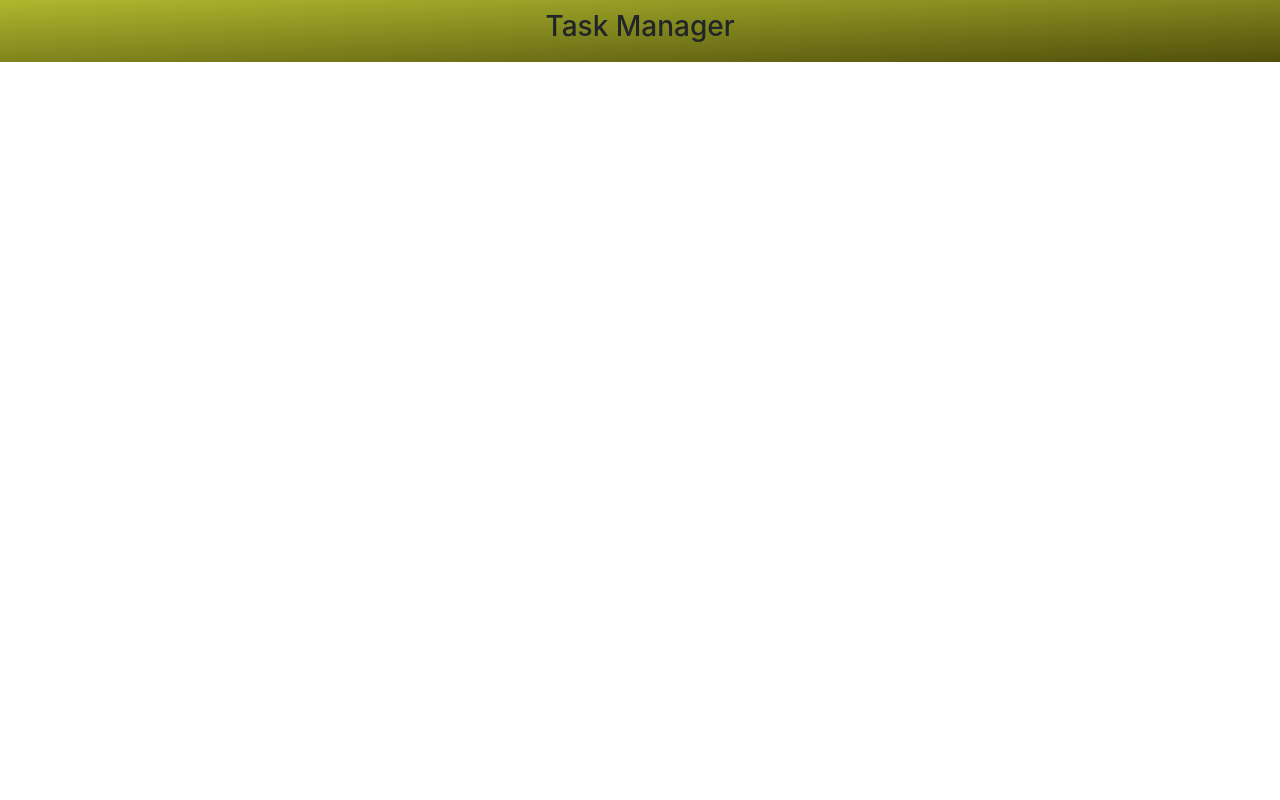
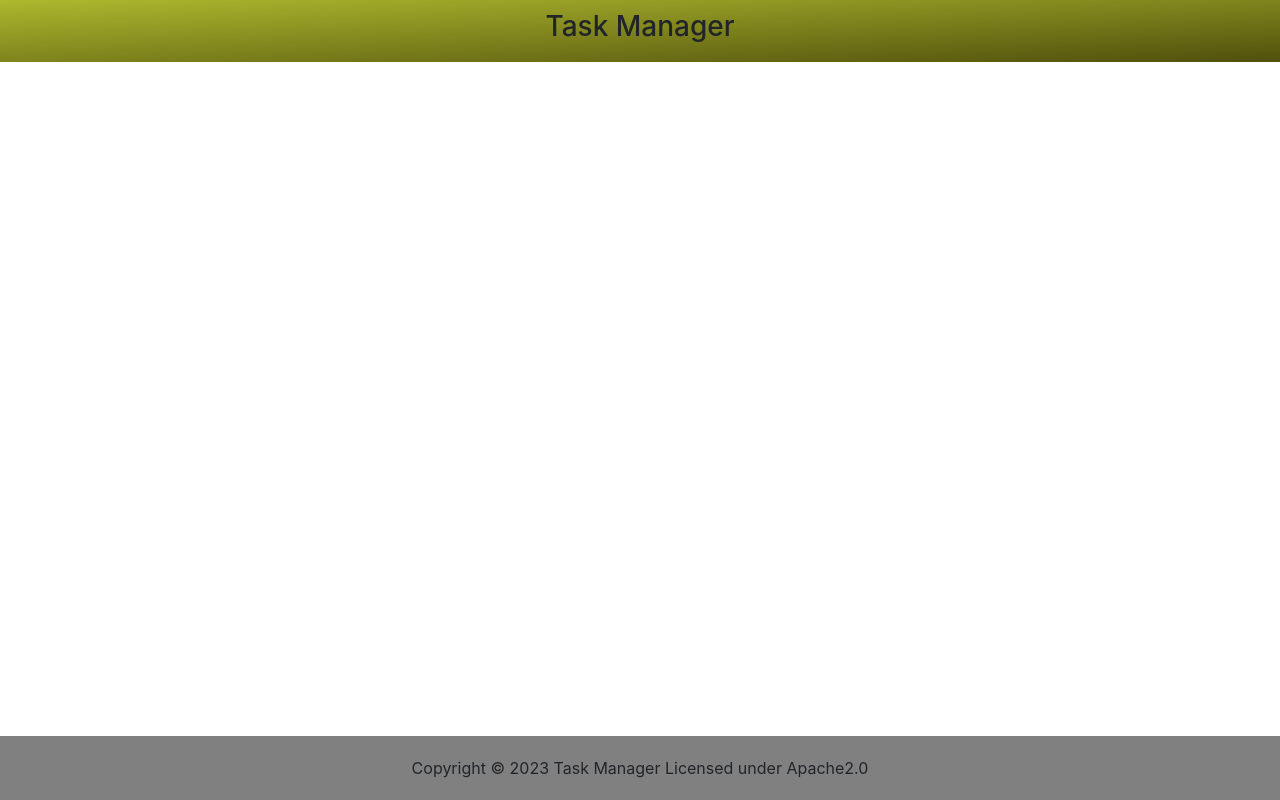
Before and after one commit to parisa-naeim/Task-Manager-React, a React (Create React App) app: page / in a window 1280 px wide. Built offline with nearby package versions, Linux system fonts and the light colour scheme.

Commit message:
add Footer component

```diff
--- a/src/App.js
+++ b/src/App.js
@@ -1,10 +1,12 @@
 import "./App.css";
 import Header from "./components/Header";
+import Footer from "./components/Footer";
 
 function App() {
   return (
     <div className="App">
       <Header />
+      <Footer />
     </div>
   );
 }
--- /dev/null
+++ b/src/components/Footer.js
@@ -0,0 +1,9 @@
+function Footer() {
+  return (
+    <footer className="footer">
+      Copyright &copy; 2023 Task Manager Licensed under Apache2.0
+    </footer>
+  );
+}
+
+export default Footer;
```
